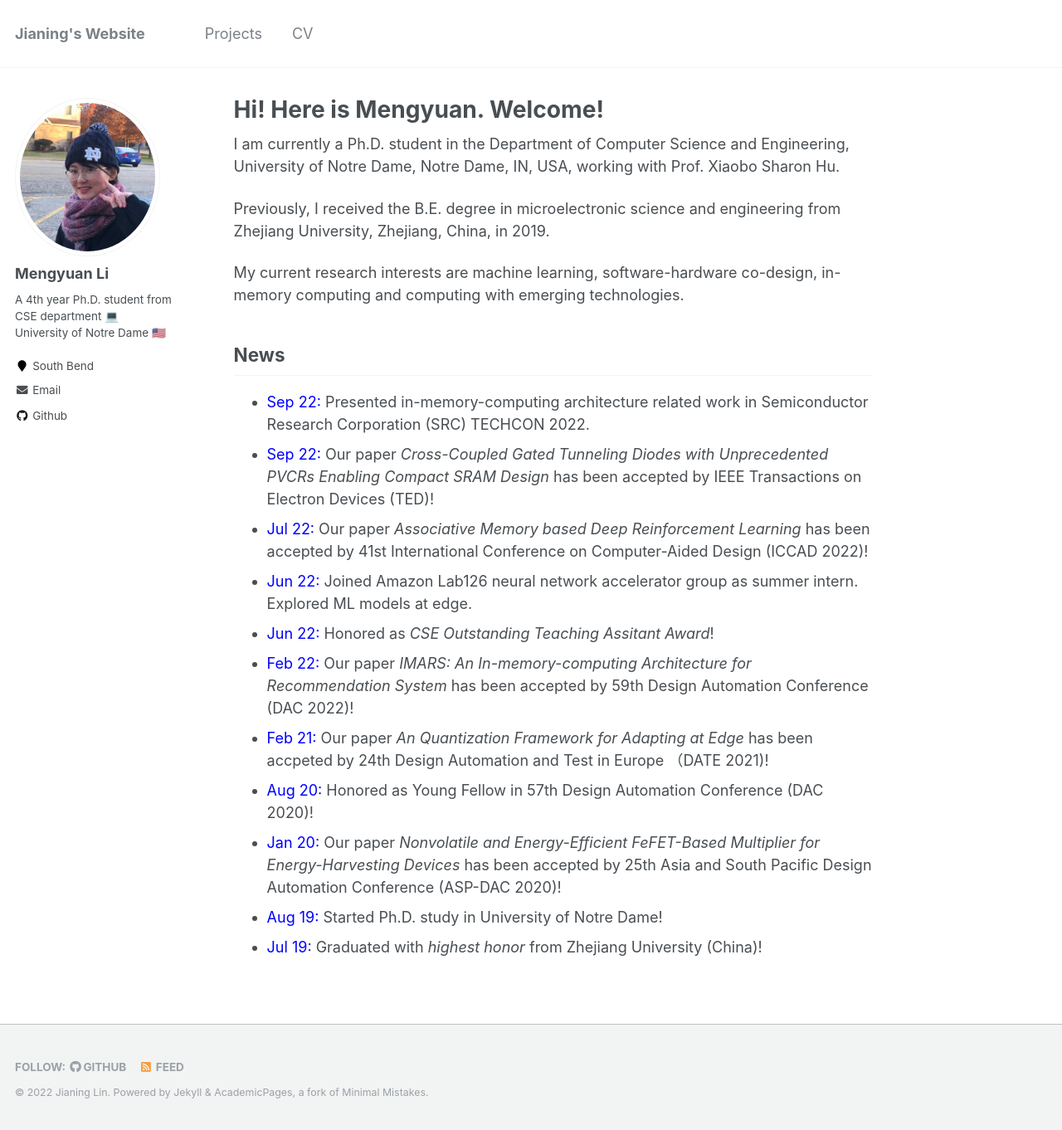
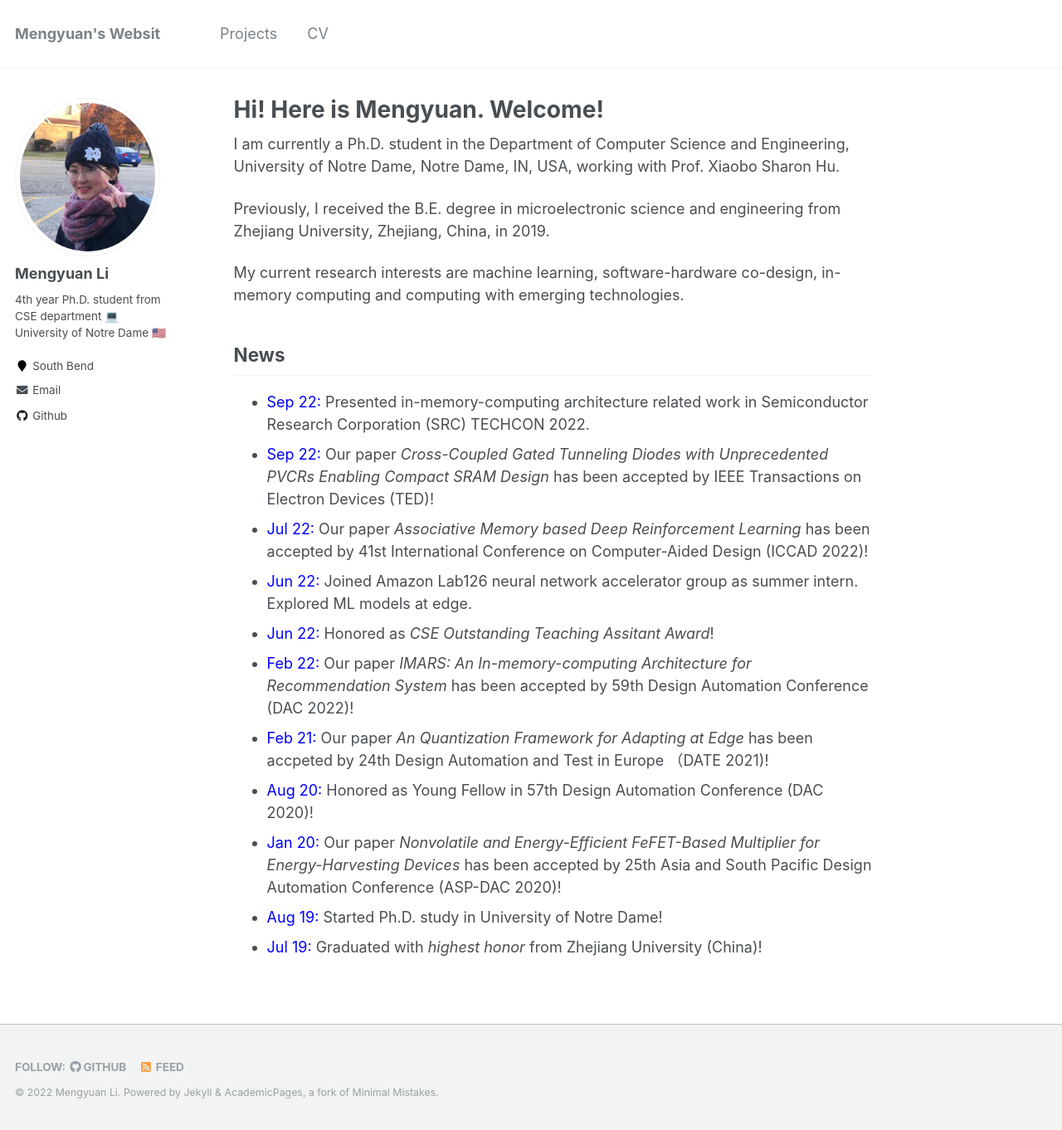
Before and after one commit to menggg22/menggg22.github.io, a Jekyll site: the page built from _pages/about.md, in a window 1280 px wide and 1362 px high. Shown: the whole window at 83% size. Built offline with Jekyll 4.4.1, drawn with Linux system fonts in a browser that asks for light colours.

Commit message:
update confg

```diff
--- a/_config.yml
+++ b/_config.yml
@@ -7,13 +7,13 @@
 
 # Site Settings
 locale                   : "en-US"
-title                    : "Jianing's Website"
+title                    : "Mengyuan's Websit"
 title_separator          : "-"
-name                     : &name "Jianing Lin"
+name                     : &name "Mengyuan Li"
 description              : &description "personal description"
-url                      : https://undefinedzero.github.io # the base hostname & protocol for your site e.g. "https://mmistakes.github.io"
+url                      : https://menggg22.github.io # the base hostname & protocol for your site e.g. "https://mmistakes.github.io"
 baseurl                  : "" # the subpath of your site, e.g. "/blog"
-repository               : "undefinedzero/undefinedzero.github.io"
+repository               : "menggg22/menggg22.github.io"
 teaser                   :  # filename of teaser fallback teaser image placed in /images/, .e.g. "500x300.png"
 breadcrumbs              : false # true, false (default)
 words_per_minute         : 160
@@ -82,7 +82,7 @@ analytics:
 author:
   name             : "Mengyuan Li"
   avatar           : "profile.jpg"
-  bio              : "A 4th year Ph.D. student from CSE department 💻 University of Notre Dame 🇺🇸"
+  bio              : "4th year Ph.D. student from CSE department 💻 University of Notre Dame 🇺🇸"
   location         : "South Bend"
   employer         :
   pubmed           :
```
